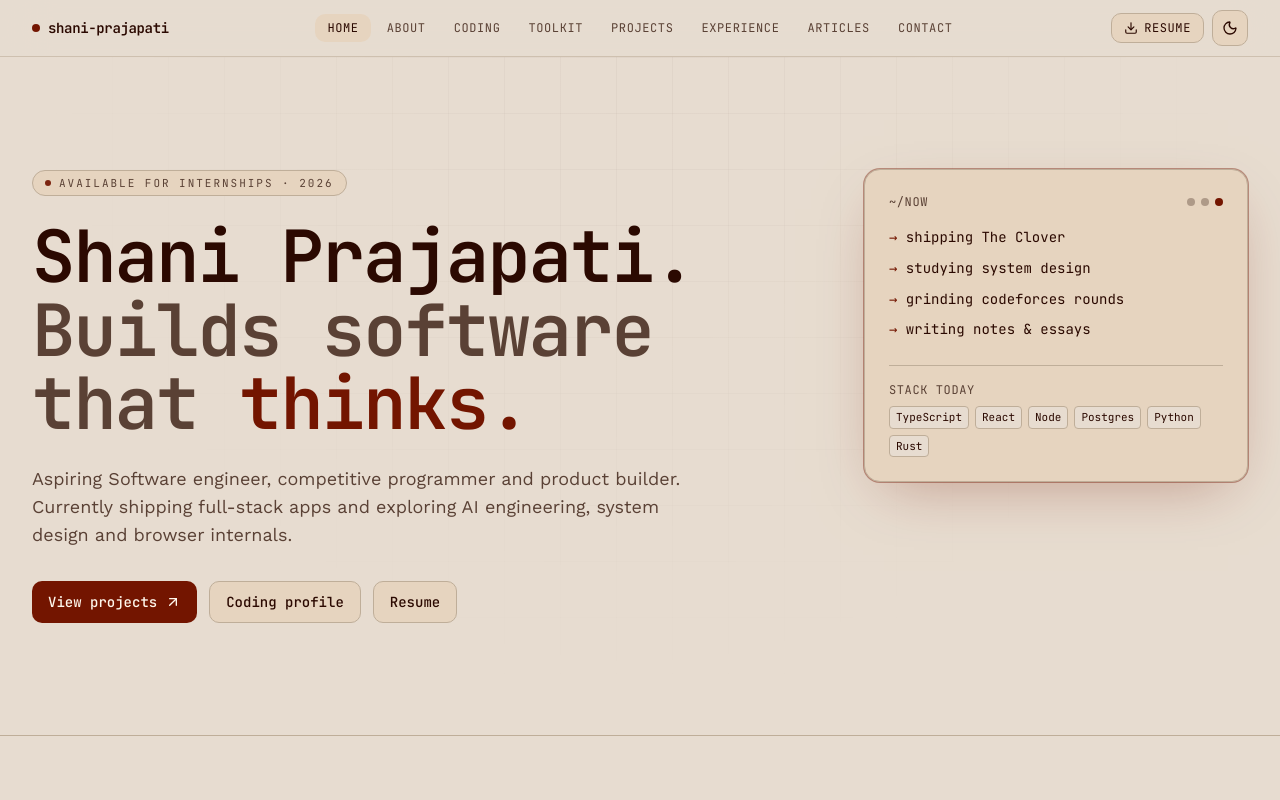
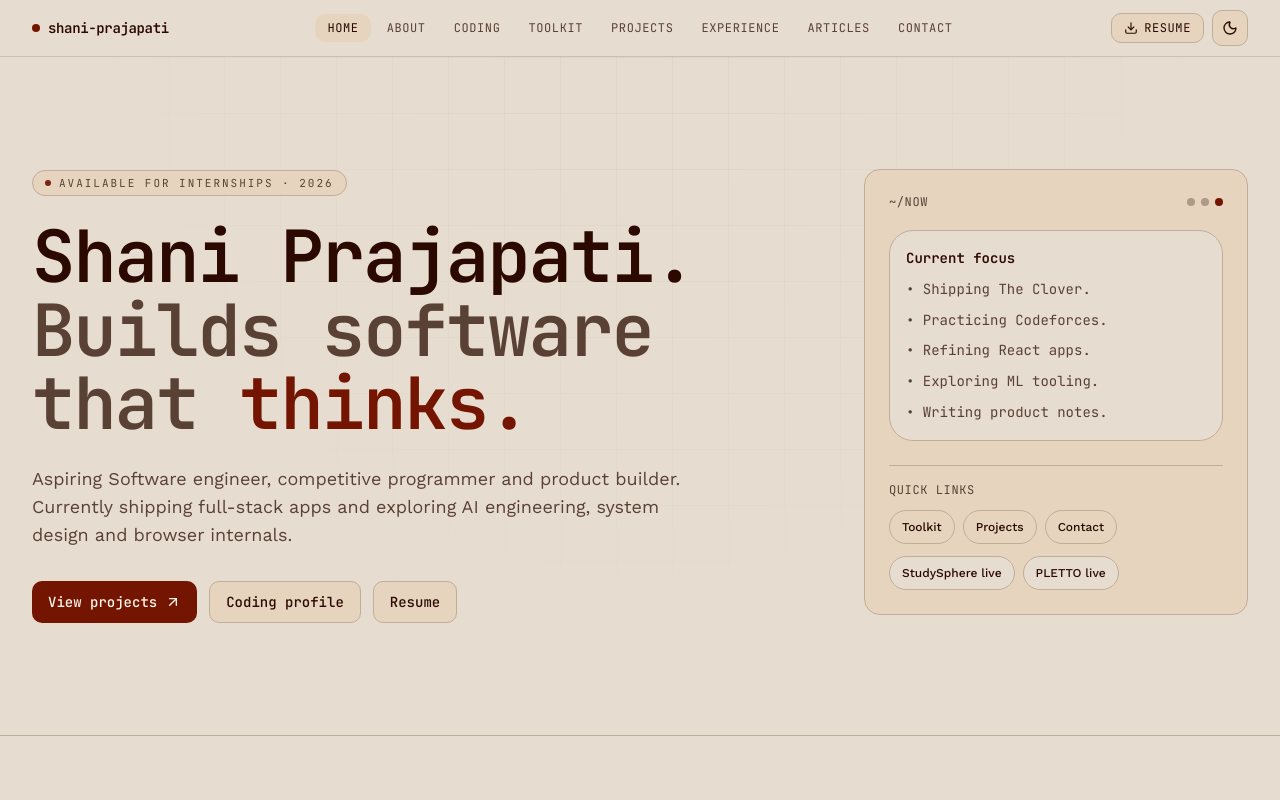
Before and after one commit to shaniprajapatiii/ShaniPortfolio, a Next.js app: page / in a window 1280 px wide. Shown: the top 800 px of the page. Built offline with nearby package versions, Linux system fonts and the light colour scheme; no server answers.

Commit message:
enhance focus section with quick links

```diff
--- a/src/app/page.js
+++ b/src/app/page.js
@@ -69,8 +69,8 @@ export default async function HomePage() {
             </div>
           </div>
 
-          <div className="lg:col-span-4">
-            <div className="ember-glow relative overflow-hidden rounded-[var(--radius-xl)] border border-border bg-surface p-6">
+          <div className="lg:col-span-4 lg:self-start">
+            <div className="relative overflow-hidden rounded-[var(--radius-xl)] border border-border bg-surface p-6">
               <div className="flex items-center justify-between">
                 <div className="font-mono text-xs uppercase tracking-wider text-muted-foreground">
                   ~/now
@@ -81,30 +81,59 @@ export default async function HomePage() {
                   <span className="h-2 w-2 rounded-full bg-ember" />
                 </div>
               </div>
-              <div className="mt-4 space-y-2 font-mono text-sm leading-relaxed">
-                <div>
-                  <span className="text-ember">→</span> shipping <span className="text-foreground">The Clover</span>
-                </div>
-                <div>
-                  <span className="text-ember">→</span> studying <span className="text-foreground">system design</span>
-                </div>
-                <div>
-                  <span className="text-ember">→</span> grinding <span className="text-foreground">codeforces rounds</span>
-                </div>
-                <div>
-                  <span className="text-ember">→</span> writing <span className="text-foreground">notes & essays</span>
+              <div className="mt-5 space-y-3 font-mono text-sm leading-relaxed">
+                <div className="rounded-3xl border border-border bg-background p-4">
+                  <div className="font-semibold text-foreground">Current focus</div>
+                  <ul className="mt-2 space-y-2 text-muted-foreground">
+                    <li>• Shipping The Clover.</li>
+                    <li>• Practicing Codeforces.</li>
+                    <li>• Refining React apps.</li>
+                    <li>• Exploring ML tooling.</li>
+                    <li>• Writing product notes.</li>
+                  </ul>
                 </div>
               </div>
               <div className="mt-6 border-t border-border pt-4">
                 <div className="font-mono text-xs uppercase tracking-wider text-muted-foreground">
-                  Stack today
+                  Quick links
                 </div>
-                <div className="mt-2 flex flex-wrap gap-1.5">
-                  {["TypeScript", "React", "Node", "Postgres", "Python", "Rust"].map((stackItem) => (
-                    <span key={stackItem} className="rounded border border-border bg-background px-1.5 py-0.5 font-mono text-[11px]">
-                      {stackItem}
-                    </span>
-                  ))}
+                <div className="mt-3 flex flex-wrap gap-2">
+                  <Link
+                    href="/toolkit"
+                    className="rounded-full border border-border bg-surface px-3 py-2 text-xs font-medium text-foreground transition hover:border-ember/60 hover:text-ember"
+                  >
+                    Toolkit
+                  </Link>
+                  <Link
+                    href="/projects"
+                    className="rounded-full border border-border bg-surface px-3 py-2 text-xs font-medium text-foreground transition hover:border-ember/60 hover:text-ember"
+                  >
+                    Projects
+                  </Link>
+                  <Link
+                    href="/contact"
+                    className="rounded-full border border-border bg-surface px-3 py-2 text-xs font-medium text-foreground transition hover:border-ember/60 hover:text-ember"
+                  >
+                    Contact
+                  </Link>
+                </div>
+                <div className="mt-3 flex flex-wrap gap-2">
+                  <a
+                    href="https://studysphere-x.vercel.app"
+                    target="_blank"
+                    rel="noopener noreferrer"
+                    className="rounded-full border border-border bg-background px-3 py-2 text-xs font-medium text-foreground transition hover:border-ember/60 hover:text-ember"
+                  >
+                    StudySphere live
+                  </a>
+                  <a
+                    href="https://pletto.vercel.app"
+                    target="_blank"
+                    rel="noopener noreferrer"
+                    className="rounded-full border border-border bg-background px-3 py-2 text-xs font-medium text-foreground transition hover:border-ember/60 hover:text-ember"
+                  >
+                    PLETTO live
+                  </a>
                 </div>
               </div>
             </div>
```
